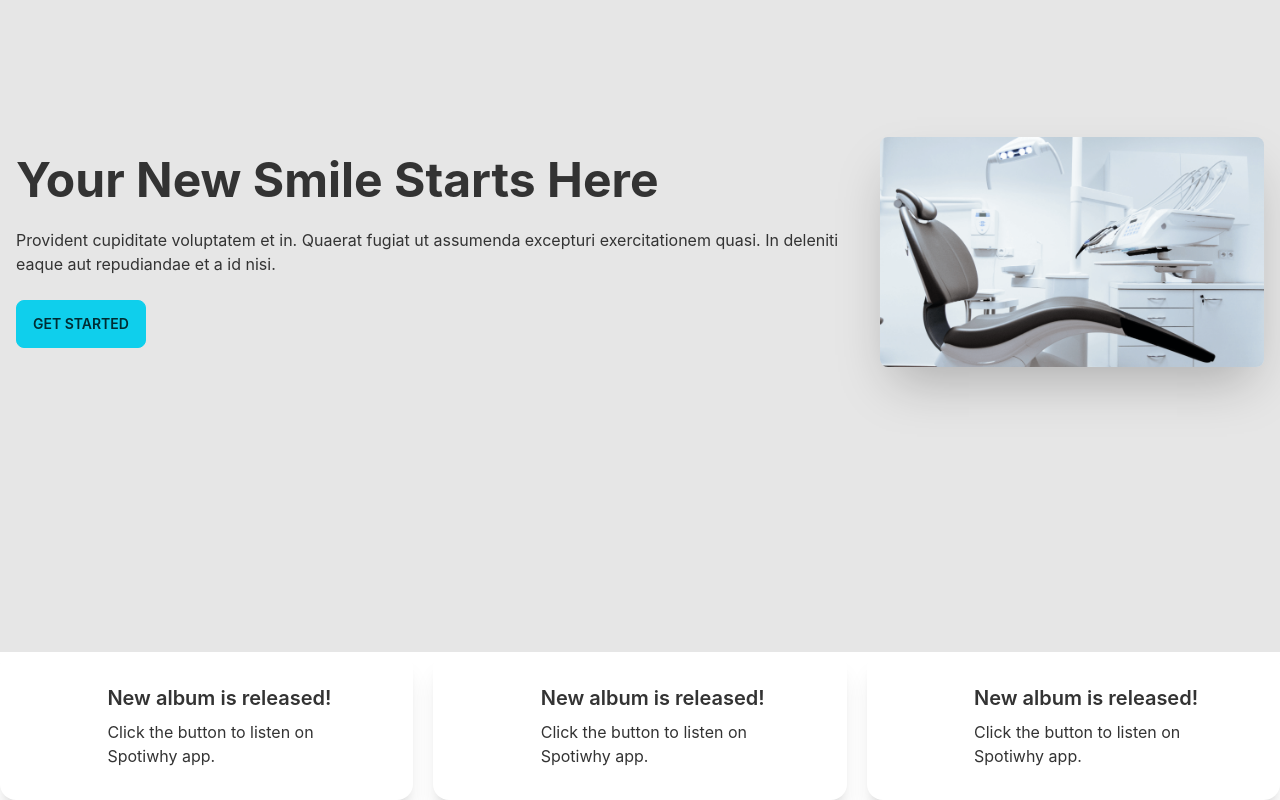
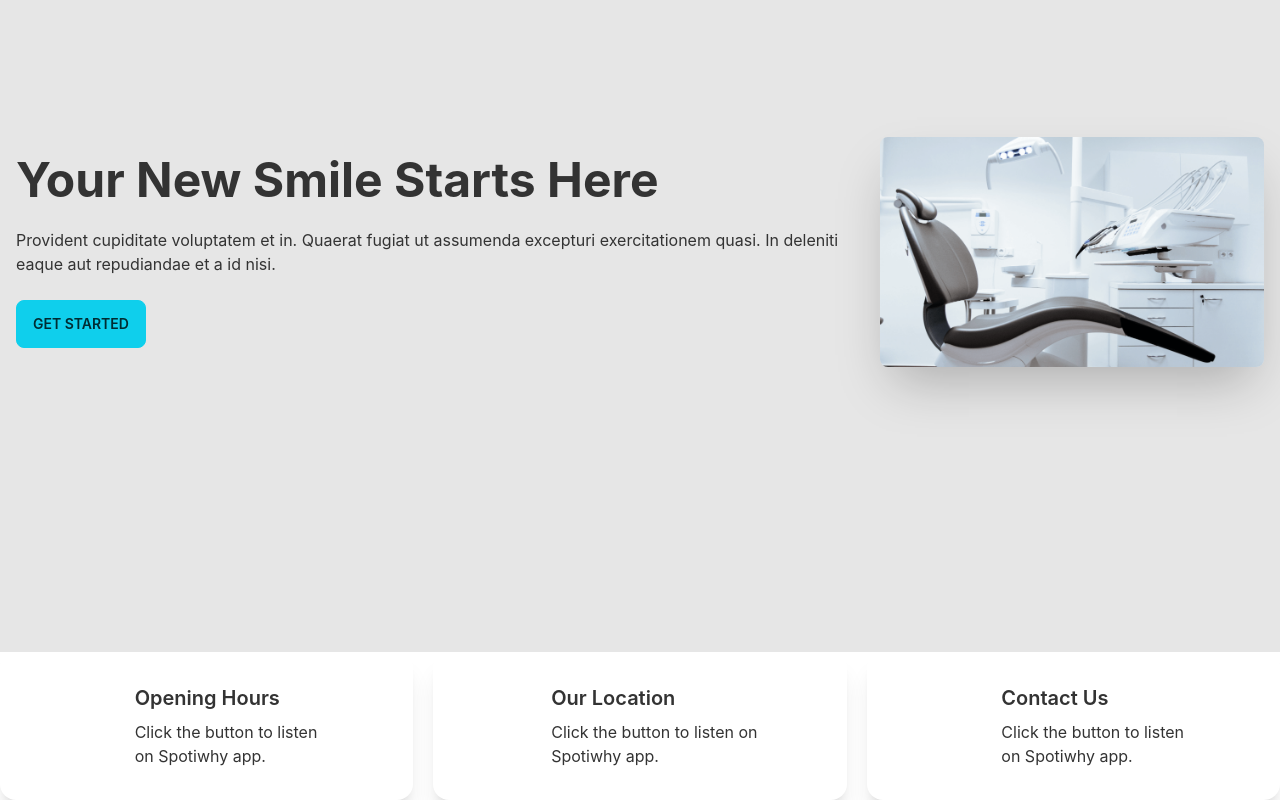
Before and after one commit to RAHUL573769/doctorPortalClientSide, a React (Create React App) app: page /home in a window 1280 px wide. Shown: the part 212-1012 px from the top of the page. Built offline with nearby package versions, Linux system fonts and the light colour scheme.

Commit message:
modifications7

```diff
--- a/src/Components/Home/Info.js
+++ b/src/Components/Home/Info.js
@@ -2,13 +2,14 @@ import React from "react";
 import Infocad from "./Infocad";
 
 import clock from "../../Images/assets/icons/clock.svg";
+import image2 from "../../Images/assets/icons/marker.svg";
 
 const Info = () => {
   return (
     <div className="grid grid-cols-1 lg:grid-cols-3 gap-5">
-      <Infocad img={clock}></Infocad>
-      <Infocad img={clock}></Infocad>
-      <Infocad img={clock}></Infocad>
+      <Infocad cardTitle="Opening Hours" img={clock}></Infocad>
+      <Infocad cardTitle="Our Location" img={image2}></Infocad>
+      <Infocad cardTitle="Contact Us" img={clock}></Infocad>
     </div>
   );
 };
--- a/src/Components/Home/Infocad.js
+++ b/src/Components/Home/Infocad.js
@@ -1,14 +1,14 @@
 import React from "react";
 
-const Infocad = ({ img }) => {
+const Infocad = ({ img, cardTitle }) => {
   return (
     <div>
-      <div class="card lg:card-side bg-base-100 shadow-xl bg-accent">
+      <div class="card lg:card-side bg-base-100 shadow-xl bg-accent px-12">
         <figure>
           <img src={img} />
         </figure>
         <div class="card-body">
-          <h2 class="card-title">New album is released!</h2>
+          <h2 class="card-title"> {cardTitle}</h2>
           <p>Click the button to listen on Spotiwhy app.</p>
         </div>
       </div>
```
